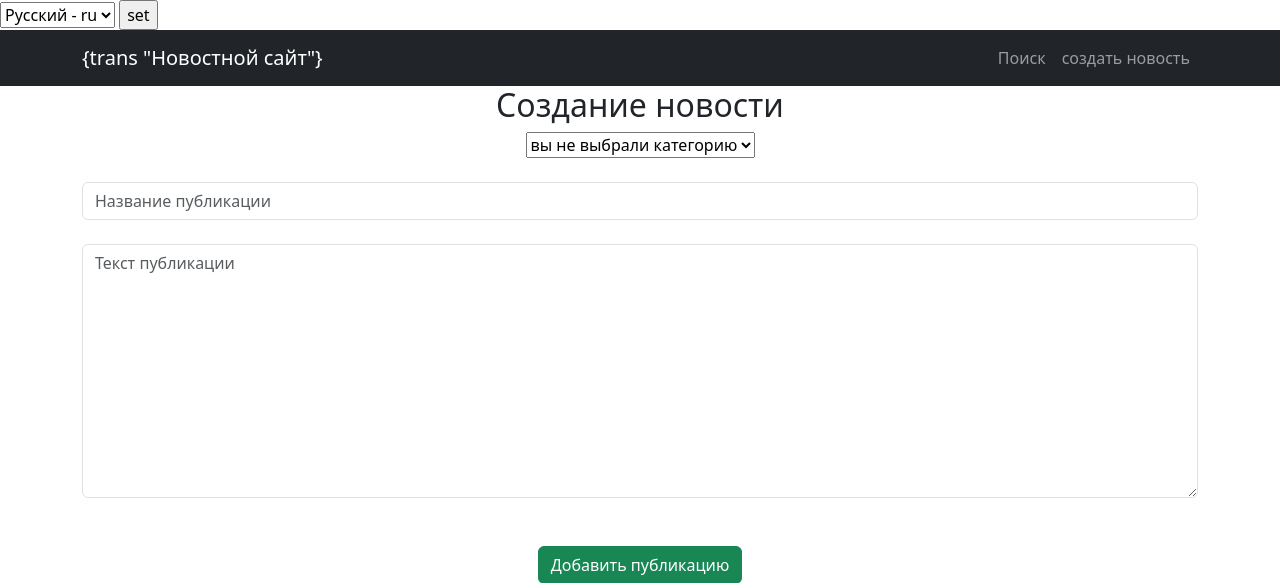
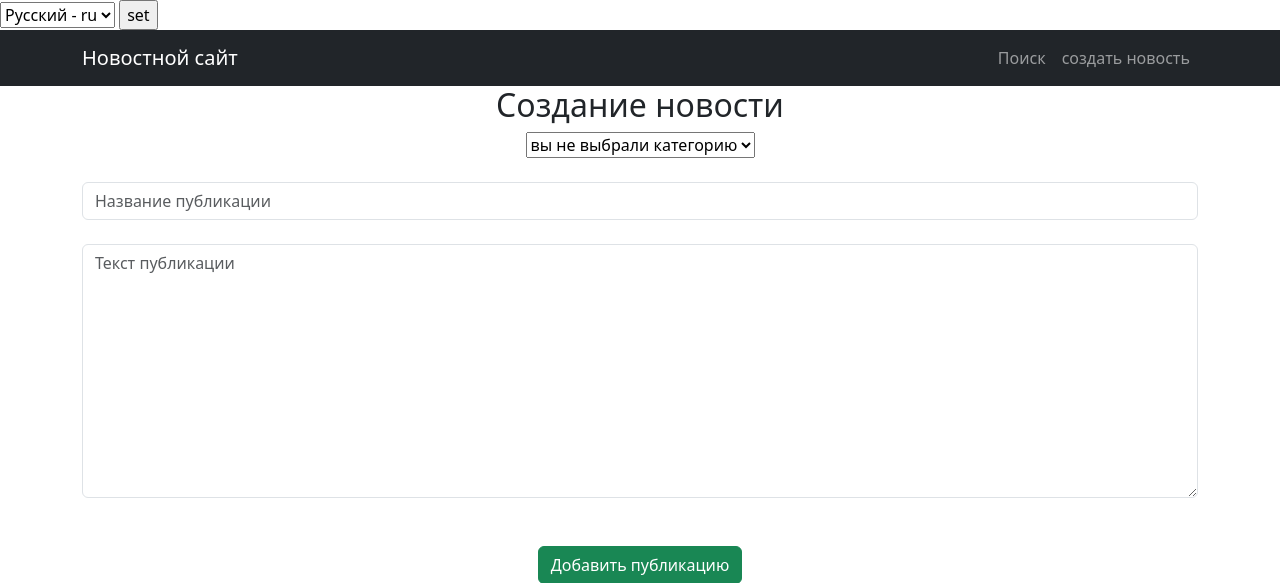
Before and after one commit to Whiteastaroth/Django-D-14, a Django app: page /news/create/ in a window 1280 px wide. Shown: the top 583 px of the page. Run offline with Django 4.2, Linux system fonts and the light colour scheme; a user stored in the database is signed in; data comes from the database, SQL or seed files in the repository; parts of the project's set-up code (start-up, migrations or seed data) failed here and were passed over.

Commit message:
Add files via upload

```diff
--- a/project/news/templates/new/default.html
+++ b/project/news/templates/new/default.html
@@ -41,7 +41,7 @@
 
 <nav class="navbar navbar-expand-lg navbar-dark bg-dark">
     <div class="container">
-         <a class="navbar-brand" href="{% url 'index' %}">{trans "Новостной сайт"}</a>
+         <a class="navbar-brand" href="{% url 'index' %}">{% trans 'Новостной сайт' %}</a>
         <button class="navbar-toggler" type="button" data-bs-toggle="collapse" data-bs-target="#navbarSupportedContent"
                 aria-controls="navbarSupportedContent" aria-expanded="false" aria-label="Toggle navigation"><span
                 class="navbar-toggler-icon"></span></button>
@@ -49,7 +49,7 @@
             <ul class="navbar-nav ms-auto mb-2 mb-lg-0">
 
 
-                <li class="nav-item"><a class="nav-link" href="{% url 'search' %}">Поиск</a></li>
+                <li class="nav-item"><a class="nav-link" href="{% url 'search' %}">{% trans 'Поиск' %}</a></li>
                 <li class="nav-item"><a class="nav-link" href="{% url 'create' %}">создать новость</a></li>
 
             </ul>
```
Also changed, not shown: project/locale/en/LC_MESSAGES/django.po, 2 other files.
